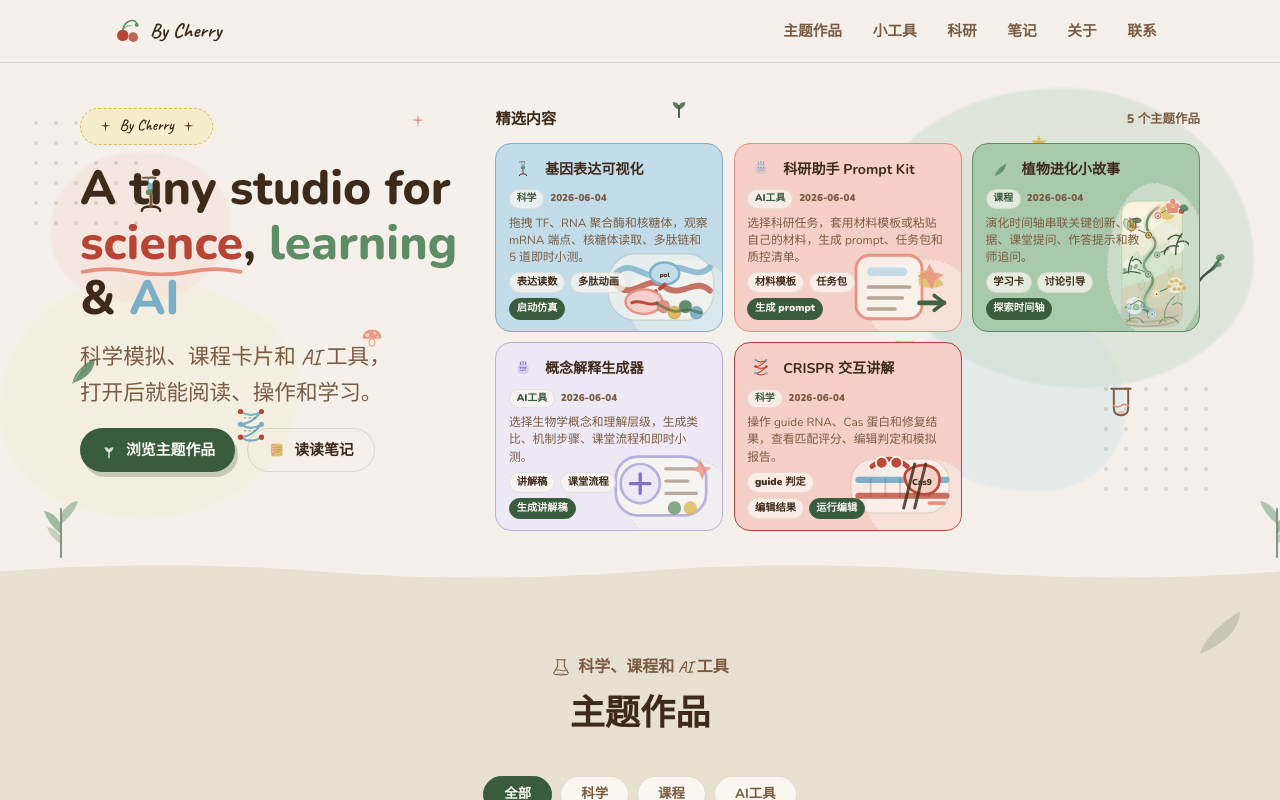
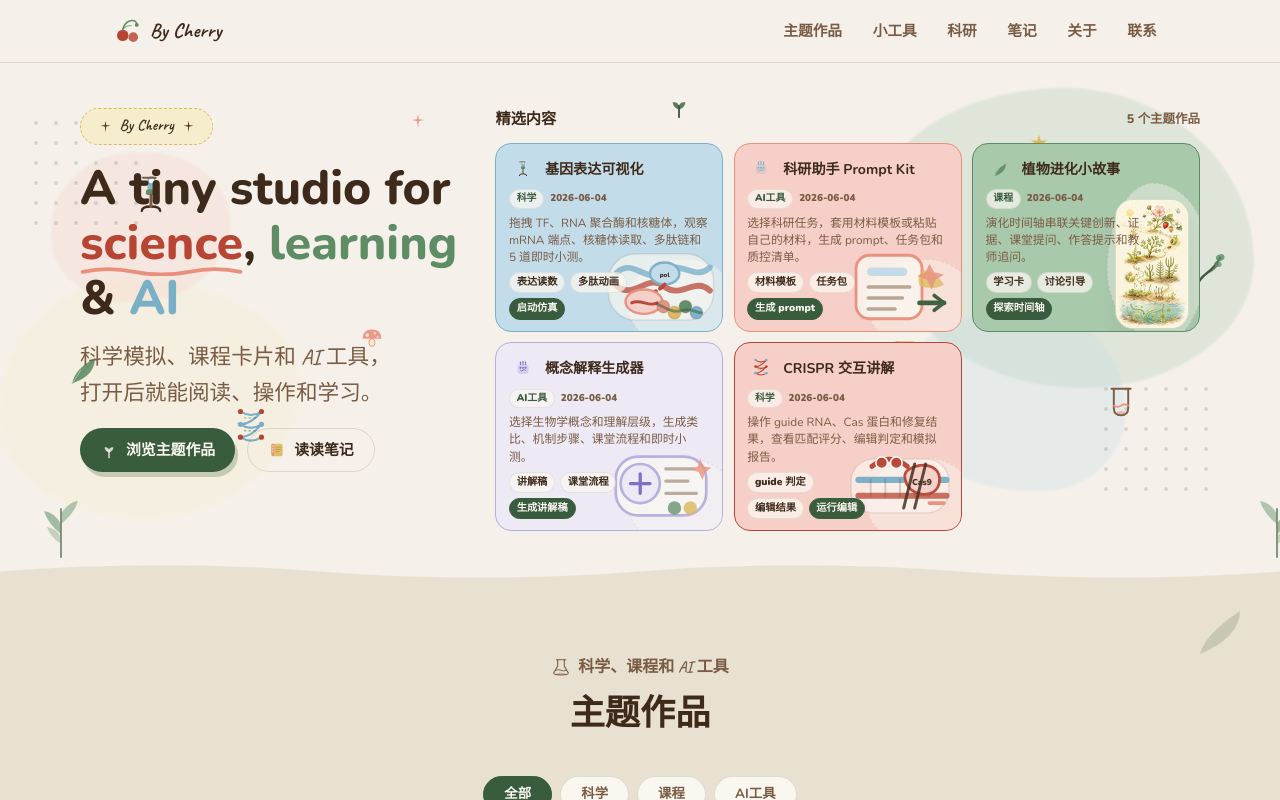
Before and after one commit to liruirui321/Bycherry, a React (Vite) app: page / in a window 1280 px wide. Built offline with nearby package versions, Linux system fonts and the light colour scheme.

Commit message:
Add generated plant evolution illustration

```diff
--- a/scripts/verify-project-wiring.mjs
+++ b/scripts/verify-project-wiring.mjs
@@ -9,11 +9,14 @@ function read(relativePath) {
 }
 
 const packageJson = JSON.parse(read("package.json"));
+const packageLock = JSON.parse(read("package-lock.json"));
 const mainSource = read("src/main.tsx");
 const indexCss = read("src/styles/index.css");
 const tailwindCss = read("src/styles/tailwind.css");
 const viteConfig = read("vite.config.ts");
 const failures = [];
+const expectedDependencies = ["react", "react-dom", "tw-animate-css"];
+const expectedDevDependencies = ["@tailwindcss/vite", "@vitejs/plugin-react", "tailwindcss", "vite"];
 
 function expect(condition, message) {
   if (!condition) failures.push(message);
@@ -28,8 +31,37 @@ function expectExactKeys(object, expectedKeys, label) {
   );
 }
 
-expectExactKeys(packageJson.dependencies, ["react", "react-dom", "tw-animate-css"], "dependencies");
-expectExactKeys(packageJson.devDependencies, ["@tailwindcss/vite", "@vitejs/plugin-react", "tailwindcss", "vite"], "devDependencies");
+function expectExactObject(actual, expected, label) {
+  const sortedActual = Object.fromEntries(Object.entries(actual ?? {}).sort(([left], [right]) => left.localeCompare(right)));
+  const sortedExpected = Object.fromEntries(Object.entries(expected ?? {}).sort(([left], [right]) => left.localeCompare(right)));
+  expect(
+    JSON.stringify(sortedActual) === JSON.stringify(sortedExpected),
+    `${label} must match package.json exactly.`
+  );
+}
+
+function packagePath(packageName) {
+  return `node_modules/${packageName}`;
+}
+
+expectExactKeys(packageJson.dependencies, expectedDependencies, "dependencies");
+expectExactKeys(packageJson.devDependencies, expectedDevDependencies, "devDependencies");
+
+expect(packageLock.name === packageJson.name, "package-lock.json name must match package.json.");
+expect(packageLock.version === packageJson.version, "package-lock.json version must match package.json.");
+expect(packageLock.lockfileVersion === 3, "package-lock.json must use lockfileVersion 3.");
+expect(packageLock.requires === true, "package-lock.json must keep requires set to true.");
+expect(Boolean(packageLock.packages?.[""]), "package-lock.json must include a root packages entry.");
+
+const packageLockRoot = packageLock.packages?.[""];
+expect(packageLockRoot?.name === packageJson.name, "package-lock.json root package name must match package.json.");
+expect(packageLockRoot?.version === packageJson.version, "package-lock.json root package version must match package.json.");
+expectExactObject(packageLockRoot?.dependencies, packageJson.dependencies, "package-lock.json root dependencies");
+expectExactObject(packageLockRoot?.devDependencies, packageJson.devDependencies, "package-lock.json root devDependencies");
+
+[...expectedDependencies, ...expectedDevDependencies].forEach((dependencyName) => {
+  expect(Boolean(packageLock.packages?.[packagePath(dependencyName)]), `package-lock.json must include ${packagePath(dependencyName)}.`);
+});
 
 expect(mainSource.includes('import { createRoot } from "react-dom/client";'), "src/main.tsx must mount React through react-dom/client.");
 expect(mainSource.includes('import App from "./app/App.tsx";'), "src/main.tsx must import the app root component.");
@@ -54,4 +86,4 @@ if (failures.length) {
   process.exit(1);
 }
 
-console.log("Project wiring verified: dependencies, Vite plugins, React entrypoint, and stylesheet imports are aligned.");
+console.log("Project wiring verified: dependencies, package lock, Vite plugins, React entrypoint, and stylesheet imports are aligned.");
--- a/scripts/verify-public-assets.mjs
+++ b/scripts/verify-public-assets.mjs
@@ -1,4 +1,4 @@
-import { existsSync, readFileSync } from "node:fs";
+import { existsSync, readFileSync, statSync } from "node:fs";
 import { resolve } from "node:path";
 import { fileURLToPath } from "node:url";
 import { getContentHrefs } from "./content-routes.mjs";
@@ -45,6 +45,11 @@ function readPngSize(relativePath) {
   };
 }
 
+function isWebp(relativePath) {
+  const bytes = readFileSync(resolve(publicRoot, relativePath));
+  return bytes.subarray(0, 4).toString("ascii") === "RIFF" && bytes.subarray(8, 12).toString("ascii") === "WEBP";
+}
+
 const failures = [];
 
 function expect(condition, message) {
@@ -60,6 +65,7 @@ expect(robots.includes("User-agent: *"), "robots.txt must declare the default cr
 expect(publicExists("favicon.svg"), "favicon.svg is missing.");
 expect(publicExists("social-preview.png"), "social-preview.png is missing.");
 expect(publicExists("social-preview.svg"), "social-preview.svg is missing.");
+expect(publicExists("illustrations/plant-evolution-story.webp"), "Plant evolution generated illustration WebP is missing.");
 expect(publicExists("site.webmanifest"), "site.webmanifest is missing.");
 expect(publicExists("_redirects"), "Netlify _redirects fallback is missing.");
 expect(publicExists("404.html"), "Static-host 404 fallback is missing.");
@@ -99,6 +105,11 @@ expect(socialPreview.width === 1200 && socialPreview.height === 630, "social-pre
 const socialPreviewSvg = readPublic("social-preview.svg");
 expect(socialPreviewSvg.includes(shareTagline), "social-preview.svg must include the current share tagline.");
 expect(!socialPreviewSvg.includes(retiredShareCopy), "social-preview.svg must not include retired share copy.");
+if (publicExists("illustrations/plant-evolution-story.webp")) {
+  const plantIllustrationSize = statSync(resolve(publicRoot, "illustrations/plant-evolution-story.webp")).size;
+  expect(isWebp("illustrations/plant-evolution-story.webp"), "Plant evolution generated illustration must be a WebP file.");
+  expect(plantIllustrationSize > 100_000 && plantIllustrationSize < 500_000, "Plant evolution generated illustration WebP should stay detailed but lightweight.");
+}
 
 const indexHtml = readRoot("index.html");
 const contentHrefs = getContentHrefs();
@@ -153,4 +164,4 @@ if (failures.length) {
   process.exit(1);
 }
 
-console.log("Public assets verified: domain, host fallbacks, robots, manifest, favicon, PWA titles, social preview metadata, and index metadata.");
+console.log("Public assets verified: domain, host fallbacks, robots, manifest, favicon, PWA titles, social preview metadata, generated illustrations, and index metadata.");
--- a/src/app/components/WorkDetailPage.tsx
+++ b/src/app/components/WorkDetailPage.tsx
@@ -620,9 +620,14 @@ ${activeReferences.map((reference) => `[${reference.key}] ${reference.title}`).j
                 <filter id="plant-soft-shadow" x="-20%" y="-20%" width="140%" height="140%">
                   <feDropShadow dx="0" dy="5" stdDeviation="5" floodColor="#5E442A" floodOpacity="0.13" />
                 </filter>
+                <clipPath id="plant-generated-art-clip">
+                  <rect x={24} y={24} width={468} height={712} rx={94} />
+                </clipPath>
               </defs>
               <rect x={0} y={0} width={520} height={760} fill="url(#plant-evolution-bg)" />
               <rect x={24} y={24} width={468} height={712} rx={94} fill="rgba(250,247,241,0.26)" stroke="rgba(93,140,101,0.28)" strokeWidth={2.5} strokeDasharray="8 8" />
+              <image href="/illustrations/plant-evolution-story.webp" x={24} y={24} width={468} height={712} preserveAspectRatio="xMidYMid slice" clipPath="url(#plant-generated-art-clip)" opacity={0.54} />
+              <rect x={24} y={24} width={468} height={712} rx={94} fill="rgba(255,248,234,0.24)" />
               <circle cx={420} cy={82} r={34} fill="var(--cherry-yellow)" opacity={0.62} />
               <circle cx={420} cy={82} r={55} fill="var(--cherry-yellow)" opacity={0.12} />
               {[54, 82, 454, 482].map((x, index) => (
--- a/src/app/components/WorkPreviewIllustration.tsx
+++ b/src/app/components/WorkPreviewIllustration.tsx
@@ -23,6 +23,29 @@ export function WorkPreviewIllustration({ slug, color, width = 96, height = 72 }
   }
 
   if (slug === "plant-evolution-stories") {
+    return (
+      <img
+        src="/illustrations/plant-evolution-story.webp"
+        width={width}
+        height={height}
+        alt=""
+        aria-hidden="true"
+        draggable={false}
+        style={{
+          width,
+          height,
+          display: "block",
+          objectFit: "cover",
+          borderRadius: 18,
+          border: "1.5px solid rgba(93,140,101,0.18)",
+          boxShadow: "0 10px 20px rgba(94,68,42,0.08)",
+          background: "rgba(250,247,241,0.72)",
+        }}
+      />
+    );
+  }
+
+  if (slug === "plant-evolution-stories-vector-fallback") {
     const skyId = `${svgId}-plant-card-sky`;
     const waterId = `${svgId}-plant-card-water`;
     const pathId = `${svgId}-plant-card-path`;
```
Also changed, not shown: public/illustrations/plant-evolution-story.webp (added), 1 other file (tests, documents, lock files or other folders).
